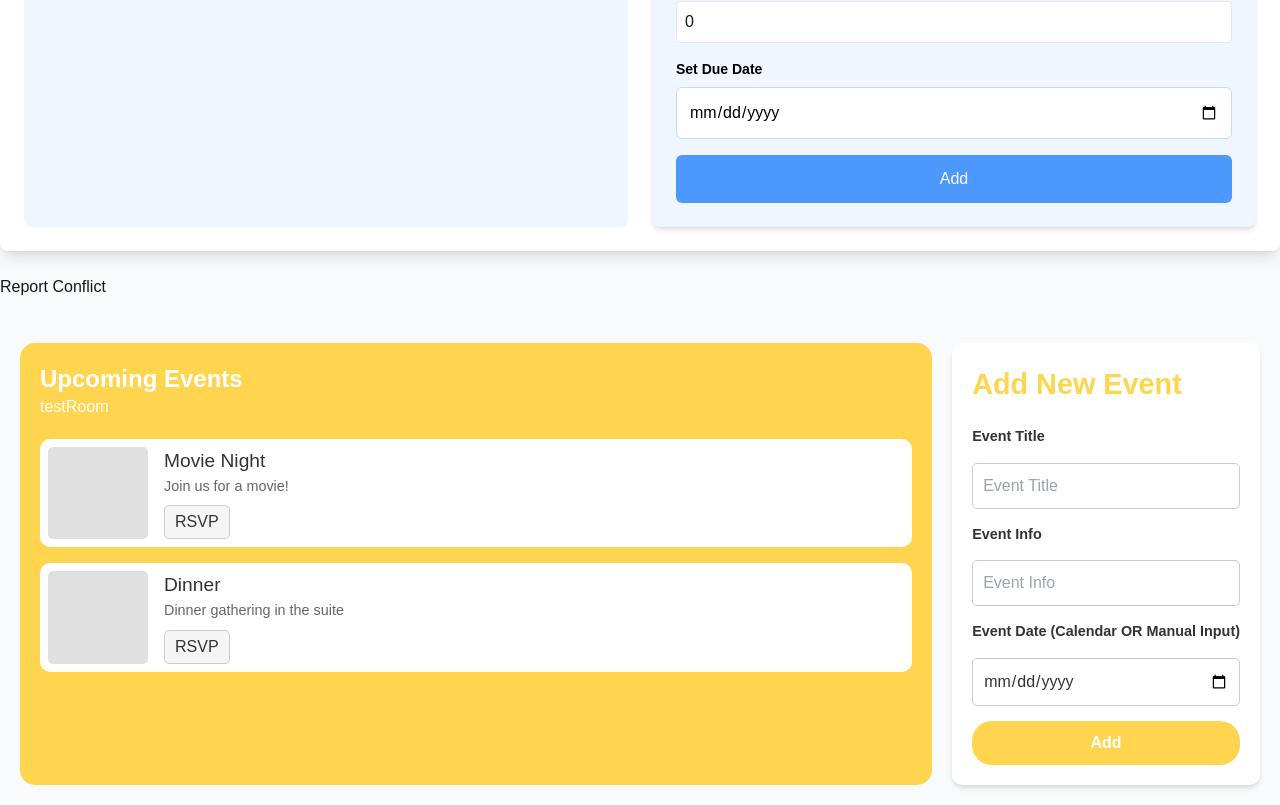
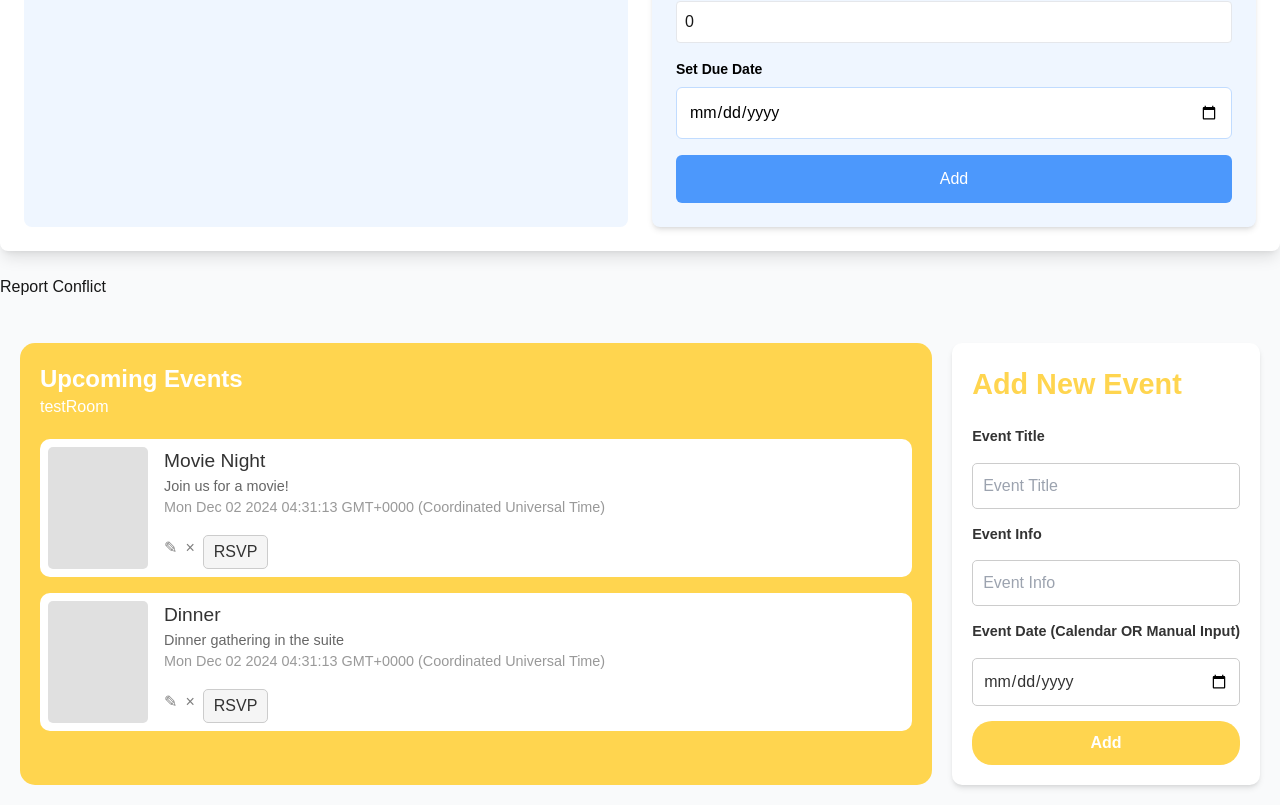
Before and after one commit to a2jensen/CSE-110-TritonMates, a Next.js app: page /dashboard in a window 1280 px wide. Shown: the part 479-1284 px from the top of the page. Built offline with nearby package versions, Linux system fonts and the light colour scheme; no server answers; the database is empty; sample sign-in values are in the browser's storage.

Commit message:
Updated Events Backend Integration

```diff
--- a/app/api/events/deleteEvent.ts
+++ b/app/api/events/deleteEvent.ts
@@ -2,7 +2,7 @@ import { db } from "@/firebase/firebaseConfig";
 import { doc, deleteDoc } from "firebase/firestore";
 
 // Delete an event using event ID
-async function deleteEvent(eventId: string, room_id: string): Promise<void> {
+export async function deleteEvent(eventId: string, room_id: string): Promise<void> {
   try {
     // Reference to the specific event document in the room's Events subcollection
     const eventRef = doc(db, `rooms/${room_id}/events`, eventId);
--- a/app/api/events/editEvent.js
+++ b/app/api/events/editEvent.js
@@ -9,7 +9,7 @@ import {
 import { event } from "@/types";
 
 // Edit an event in a room's Events subcollection
-async function editEvent(eventData, room_id){
+export async function editEvent(eventData, room_id){
   try {
     // Reference to the room document
     const roomRef = doc(db, "rooms", room_id);
--- /dev/null
+++ b/components/events/eventCard.tsx
@@ -0,0 +1,108 @@
+import React, { useState } from "react";
+import { event } from "../../types";
+import { editEvent } from "../../app/api/events/editEvent";
+import { deleteEvent } from "../../app/api/events/deleteEvent";
+import { db } from "@/firebase/firebaseConfig";
+
+export function EventCard(event: event) {
+  const [isEditing, setIsEditing] = useState(false);
+  const [editedEvent, setEditedEvent] = useState(event);
+
+  const handleSaveEdit = async () => {
+    try {
+      await editEvent(editedEvent); // Call your API function to update the event
+      setIsEditing(false);
+    } catch (error) {
+      console.error("Error saving the event:", error);
+    }
+  };
+
+  const handleDelete = async () => {
+    try {
+      await deleteEvent(event.id, "bOfA98OEsUdA1ZDkGz8d"); // Call your API function to delete the event
+      console.log(`Event with ID ${event.id} deleted`);
+    } catch (error) {
+      console.error("Error deleting the event:", error);
+    }
+  };
+
+  if (isEditing) {
+    return (
+      <div className="flex flex-col bg-white rounded-lg p-4 shadow-sm space-y-2">
+        <input
+          value={editedEvent.name}
+          onChange={(e) =>
+            setEditedEvent({ ...editedEvent, name: e.target.value })
+          }
+          className="w-full p-2 border rounded"
+          placeholder="Event Title"
+          required
+        />
+        <textarea
+          value={editedEvent.description}
+          onChange={(e) =>
+            setEditedEvent({ ...editedEvent, description: e.target.value })
+          }
+          className="w-full p-2 border rounded"
+          placeholder="Event Description"
+          required
+        />
+        <input
+          type="date"
+          value={editedEvent.date.toString()}
+          onChange={(e) =>
+            setEditedEvent({
+              ...editedEvent,
+              date: new Date(e.target.value),
+            })
+          }
+          className="w-full p-2 border rounded"
+          required
+        />
+        <div className="flex justify-between">
+          <button
+            onClick={handleSaveEdit}
+            className="bg-blue-500 text-white p-2 rounded"
+          >
+            Save
+          </button>
+          <button
+            onClick={() => setIsEditing(false)}
+            className="bg-gray-200 p-2 rounded"
+          >
+            Cancel
+          </button>
+        </div>
+      </div>
+    );
+  }
+
+  return (
+    <div key={event.id} className="flex bg-white rounded-[10px] p-2 items-stretch">
+      <div className="w-[100px] bg-[#E0E0E0] rounded-[5px] mr-4"></div>
+      <div className="flex-1">
+        <h2 className="m-0 text-[1.2em] text-[#333333]">{event.name}</h2>
+        <p className="text-[0.9em] text-[#666]">{event.description}</p>
+        <div className="text-[0.9em] text-[#999]">
+          {event.date.toString()}
+        </div>
+        <div className="flex items-center space-x-2 mt-2">
+          <button
+            onClick={() => setIsEditing(true)}
+            className="text-[#7D7D7D] hover:text-[#4C98FC]"
+          >
+            ✎
+          </button>
+          <button
+            onClick={handleDelete}
+            className="text-[#7D7D7D] hover:text-[#FF0000]"
+          >
+            ×
+          </button>
+          <button
+          className="mt-2 px-2.5 py-1 border border-[#ccc] rounded-[5px] bg-[#f5f5f5] cursor-pointer text-[#333333]">RSVP</button>
+        </div>
+      </div>
+    </div>
+  );
+}
--- a/components/events/upcomingEvents.tsx
+++ b/components/events/upcomingEvents.tsx
@@ -1,5 +1,6 @@
 import styles from './upcomingEvents.module.css';
 import { event } from '../../types';
+import { EventCard } from './eventCard';
 
 
 type UpcomingEventsProps = {
@@ -8,36 +9,18 @@ type UpcomingEventsProps = {
 };
 
 const UpcomingEvents: React.FC<UpcomingEventsProps> = ({ events, roomName }) => {
-    // const events: event[] = [
-    //     { name: 'Movie Night', description: 'Body text for whatever you’d like to say. Add main takeaway points, quotes, anecdotes, or even a very very short story.', id: 0, date: new Date()},
-    //     { name: 'Dinner', description: 'Body text for whatever you’d like to say. Add main takeaway points, quotes, anecdotes, or even a very very short story.', id: 1, date: new Date()},
-    // ];
-
     return (
       <div className="bg-[#FFD54F] p-5 rounded-[15px] w-full h-full mx-auto">
         <h1 className="text-2xl font-bold text-white m-0">Upcoming Events</h1>
         <p className="text-white mb-5">{roomName}</p>
         <div className="flex flex-col gap-4">
           {events.map((event) => (
-                    EventCard(event)
+            <EventCard key={event.id} {...event} />
           ))}
         </div>
       </div>
     );
+  };
 
-}
-
-export function EventCard(event: event) {
-    return (
-        <div key={event.id} className="flex bg-white rounded-[10px] p-2 items-stretch">
-            <div className="w-[100px] bg-[#E0E0E0] rounded-[5px] mr-4"></div>
-            <div>
-                <h2 className="m-0 text-[1.2em] text-[#333333]">{event.name}</h2>
-                <p className="text-[0.9em] text-[#666]">{event.description}</p>
-                <button className="mt-2 px-2.5 py-1 border border-[#ccc] rounded-[5px] bg-[#f5f5f5] cursor-pointer text-[#333333]">RSVP</button>
-            </div>
-        </div>
-    )
-}
 
 export default UpcomingEvents;
--- a/package.json
+++ b/package.json
@@ -12,13 +12,12 @@
   "dependencies": {
     "firebase": "^11.0.2",
     "jest-environment-jsdom": "^29.7.0",
-    "next": "^15.0.0",
+    "next": "^15.0.3",
     "nodemailer": "^6.9.16",
     "react": "^18.3.1",
     "react-dom": "^18.3.1"
   },
   "devDependencies": {
-    "@next/swc-win32-x64-msvc": "^15.0.3",
     "@testing-library/dom": "^10.4.0",
     "@testing-library/jest-dom": "^6.6.3",
     "@testing-library/react": "^16.0.1",
--- a/types.ts
+++ b/types.ts
@@ -5,7 +5,7 @@ export interface User {
 }
 
 export type event = {
-    id: number;
+    id: string;
     name: string;
     description: string;
     date: Date;
```
Also changed, not shown: 1 other file (tests, documents, lock files or other folders). Lines whose indentation alone changed are shown as unchanged.
